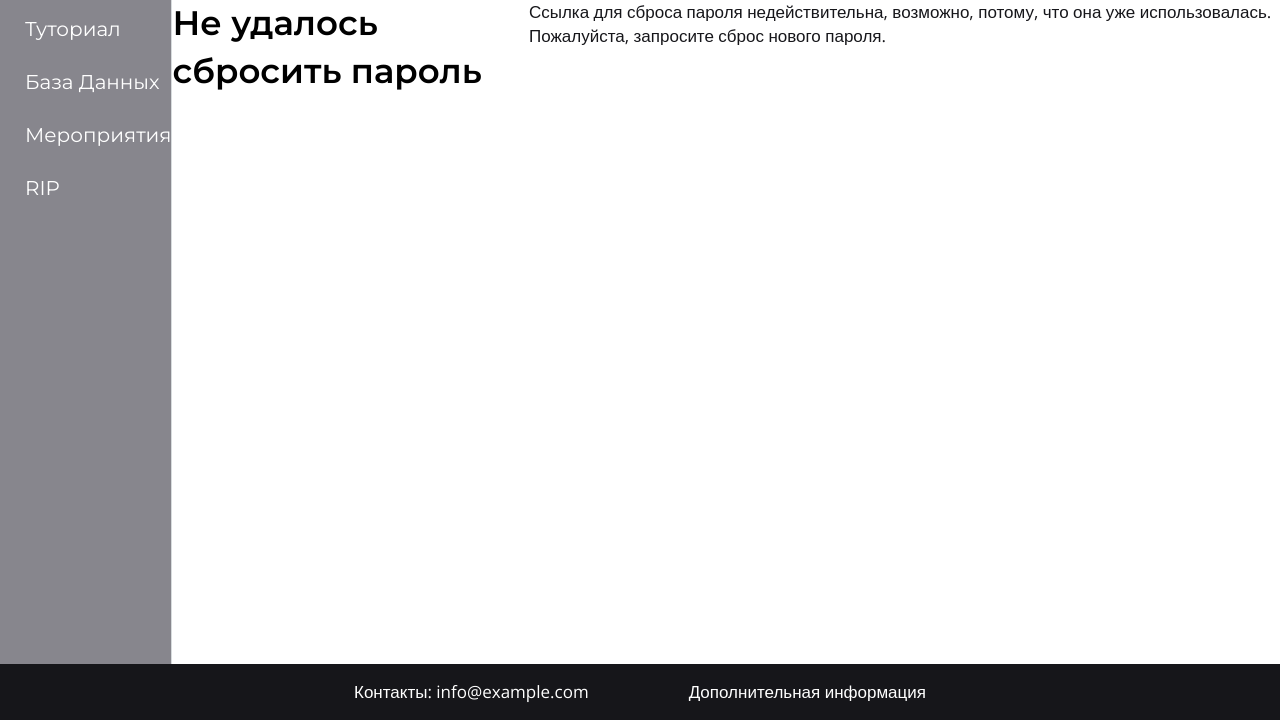
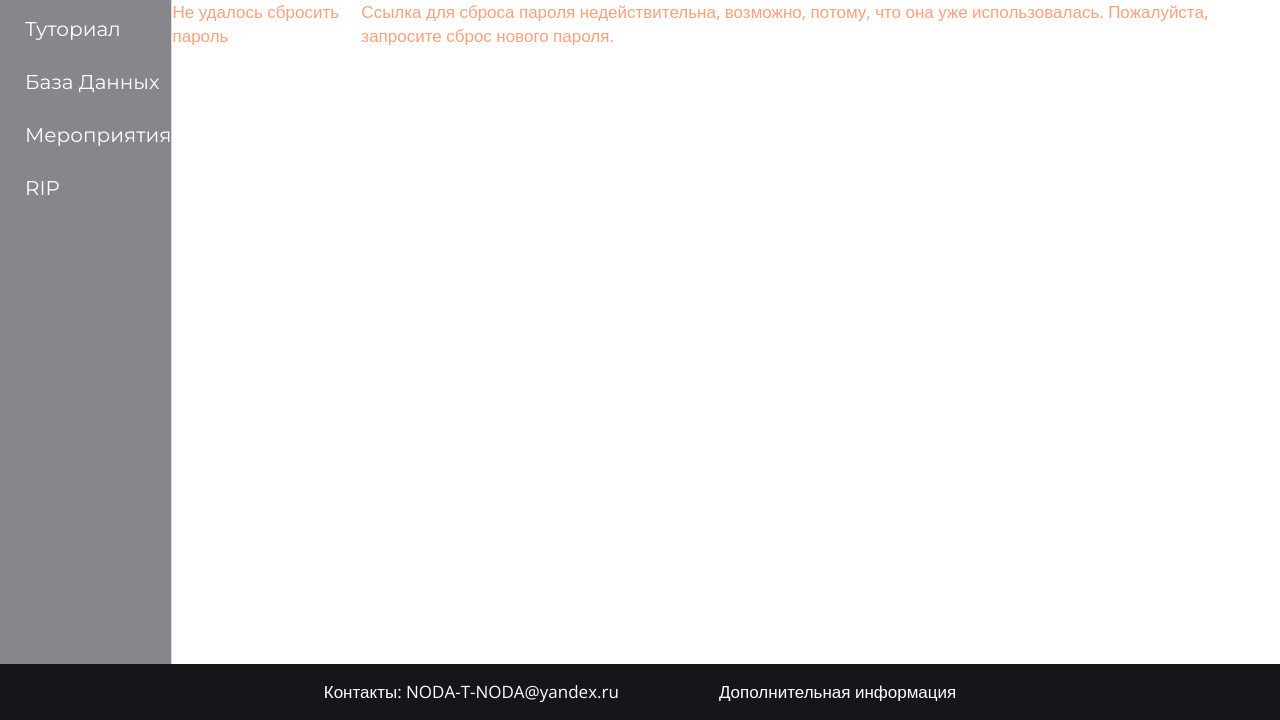
Before and after one commit to SlavicDeveloper/NODA_PROJECT, a Django app: page /accounts/reset/1/1/ in a window 1280 px wide. Shown: the part 80-800 px from the top of the page. Run offline with Django 4.2, Linux system fonts and the light colour scheme.

Commit message:
fixed a bug and configured the forms
- add  404  error handler (ulrs.py , views.py)
-put the forms in order (login.html, password_reset.html)
new command to start: python manage.py runserver —insecure
@idsosin

```diff
--- a/NODA_web/NODA_web/settings.py
+++ b/NODA_web/NODA_web/settings.py
@@ -23,7 +23,7 @@ BASE_DIR = Path(__file__).resolve().parent.parent
 SECRET_KEY = 'django-insecure-etrtz_k26#)#5_8pd7ec^8@3^zl1bg8muat@gpbt^0fe=9*375'
 
 # SECURITY WARNING: don't run with debug turned on in production!
-DEBUG = True
+DEBUG = False
 
 ALLOWED_HOSTS = ['127.0.0.1']
 
--- a/NODA_web/NODA_web/urls.py
+++ b/NODA_web/NODA_web/urls.py
@@ -27,5 +27,6 @@ urlpatterns = [
     path('', include('main.urls')),
     path('accounts/', include('django.contrib.auth.urls')),
 ] + static(settings.STATIC_URL, document_root=settings.STATIC_ROOT)
+
 handler404 = "main.views.page_not_found_view"
 # handler404 = "django_404_project.views.page_not_found_view"
--- a/NODA_web/main/admin.py
+++ b/NODA_web/main/admin.py
@@ -5,7 +5,7 @@ from django.contrib.auth.models import User
 
 class NotesAdmin(admin.ModelAdmin):
     list_display = ['node_id', 'doc_name', 'state_status', 'category_status', ]
-    list_editable = ['state_status', 'category_status']
+    list_editable = ['state_status', 'category_status', 'doc_name']
     list_per_page = 10
     list_filter = ['state_status']
 
--- a/NODA_web/main/static/main/css/form.css
+++ b/NODA_web/main/static/main/css/form.css
@@ -26,7 +26,7 @@ form h3 {
 form p {
     text-align: center;
 }
-input,
+.reset a, input,
 button, select {
 	padding: 0.5em;
 	font-size: 0.875em;
--- a/NODA_web/main/static/main/css/main.css
+++ b/NODA_web/main/static/main/css/main.css
@@ -45,8 +45,10 @@ h1, h2, h3, h4 {
 h1, h2 {
     margin-bottom: 2rem;
 }
-
-a, p, li, label {
+.form-error {
+	color: #FFA07A;
+}
+a, p, label {
 	color: var(--dark);
 	text-decoration: none;
     font-family: 'Open Sans', sans-serif;
@@ -159,9 +161,6 @@ footer {
 	color: var(--dark);
 }
 
-.form-error {
-	color: #FFA07A;
-}
 
 body {
     overflow-x: hidden;
--- a/NODA_web/main/templates/main/base_index.html
+++ b/NODA_web/main/templates/main/base_index.html
@@ -36,7 +36,7 @@
             <div class="sidebar__section">
                 <a href="{% url 'guide' %}"><div class="sidebar__item">Туториал</div></a>
                 <a href="{% url 'notes' %}"><div class="sidebar__item">База Данных</div></a>
-                <a href="#"><div class="sidebar__item">Мероприятия</div></a>
+                <a href="https://vk.com/noda_technology" target="_blank"><div class="sidebar__item">Мероприятия</div></a>
                 <a href="#"><div class="sidebar__item">RIP</div></a>
             </div>
         </div>
@@ -44,7 +44,7 @@
         {% endblock %}
     </main>
     <footer>
-    <p class="description">Контакты: info@example.com</p>
+    <p class="description">Контакты: NODA-T-NODA@yandex.ru</p>
     <p class="description">Дополнительная информация</p>
   </footer>
 </body>
--- a/NODA_web/main/templates/main/guide.html
+++ b/NODA_web/main/templates/main/guide.html
@@ -3,7 +3,11 @@
 <div class="content">
     <span class="container-header">
         <h1>Гайд</h1>
-        <iframe src="https://www.youtube.com/watch?v=z9_ltWPQ4FY"></iframe>
     </span>
+    <div class="containers">
+        <div class="container">
+        <iframe width="560" height="315" src="https://www.youtube.com/embed/z9_ltWPQ4FY?si=oltjLfyWySfUlGIz" title="YouTube video player" frameborder="0" allow="accelerometer; autoplay; clipboard-write; encrypted-media; gyroscope; picture-in-picture; web-share" allowfullscreen></iframe>
+        </div>
+    </div>
 </div>
 {% endblock %}
--- a/NODA_web/main/templates/main/notes_preview.html
+++ b/NODA_web/main/templates/main/notes_preview.html
@@ -36,7 +36,7 @@
         {% endif %}
         {% if gum %}
         <div class="container">
-            <h2 id="gum">Гуманитарные науки/h2>
+            <h2 id="gum">Гуманитарные науки</h2>
             <div class="cards">
                 {% for el in gum %}
                 {% if el.state_status == 'approve' %}
--- a/NODA_web/main/templates/main/registration.html
+++ b/NODA_web/main/templates/main/registration.html
@@ -6,7 +6,7 @@
         {% csrf_token %}
         {% for f in form %}
             <label class="form-label" for="{{ f.id_for_label }}">{{f.label}}: </label>{{ f }}
-            <div class="form-error">{{ f.errors }}</div>
+            <div class="form-error">{{ f.errors }}/div>
 
         {% endfor %}
         <div class="space"></div>
--- a/NODA_web/main/templates/main/validate_notes.html
+++ b/NODA_web/main/templates/main/validate_notes.html
@@ -12,7 +12,6 @@
         {% endfor %}
             <div class="space"></div>
             <button type="submit">Загрузка</button>
-
     </form>
 
 {% endblock %}
--- a/NODA_web/main/views.py
+++ b/NODA_web/main/views.py
@@ -17,8 +17,8 @@ def NotesPreview(request):
 
 
 def index(request):
-    return render(request, 'main/index.html')
-
+    return render(request, 'main/guide.html')
+    # return render(request, 'main/index.html')
 
 def page_not_found_view(request, exception):
     return render(request, '404.html', status=404)
--- a/NODA_web/templates/registration/password_reset_confirm.html
+++ b/NODA_web/templates/registration/password_reset_confirm.html
@@ -4,32 +4,33 @@
   {% if validlink %}
 
     <form action="" method="post">
-      <p>Пожалуйста, введите (и подтвердите) новый пароль.</p>
+      <h3>Пожалуйста, введите (и подтвердите) новый пароль.</h3>
+      <div class="space"></div>
       {% csrf_token %}
       <table>
         <tr>
           <td>
-            {{ form.new_password1.errors }}
+            <div class="form-error">{{ form.new_password1.errors }}</div>
             <label for="id_new_password1">Новый пароль:</label>
           </td>
           <td>{{ form.new_password1 }}</td>
         </tr>
         <tr>
           <td>
-            {{ form.new_password2.errors }}
+            <div class="form-error">{{ form.new_password2.errors }}</div>
             <label for="id_new_password2">Подтвердите пароль:</label>
           </td>
           <td>{{ form.new_password2 }}</td>
         </tr>
         <tr>
           <td></td>
-          <td><input type="submit" value="Изменить пароль" /></td>
+          <td><button type="submit">Изменить пароль</button></td>
         </tr>
       </table>
     </form>
   {% else %}
-    <h1>Не удалось сбросить пароль</h1>
-    <p>
+    <p class="form-error">Не удалось сбросить пароль</p>
+    <p class="form-error">
      Ссылка для сброса пароля недействительна, возможно, потому, что она уже использовалась.
       Пожалуйста, запросите сброс нового пароля.
     </p>
```
Also changed, not shown: NODA_web/templates/registration/login.html (+9 -8 lines), NODA_web/templates/registration/password_reset_complete.html (+5 -2 lines), NODA_web/templates/registration/password_reset_form.html (+6 -3 lines).
